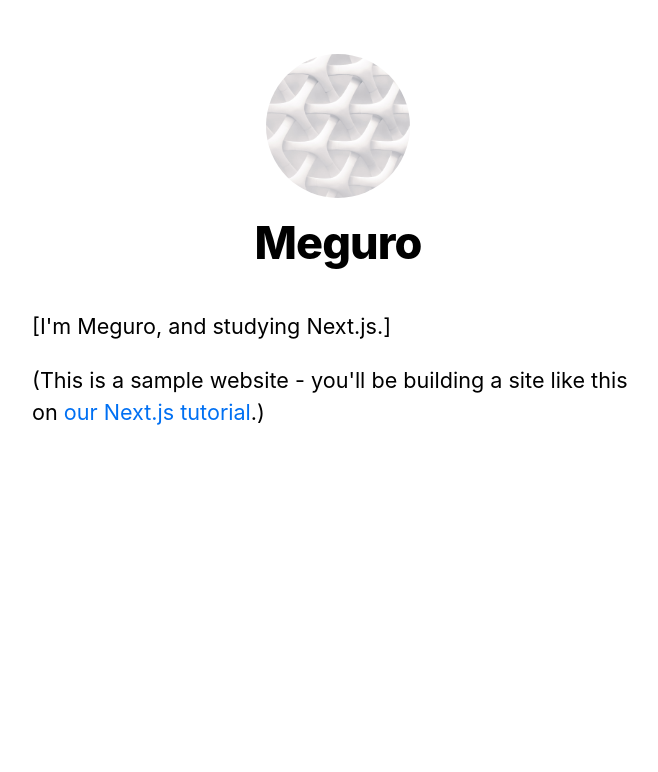
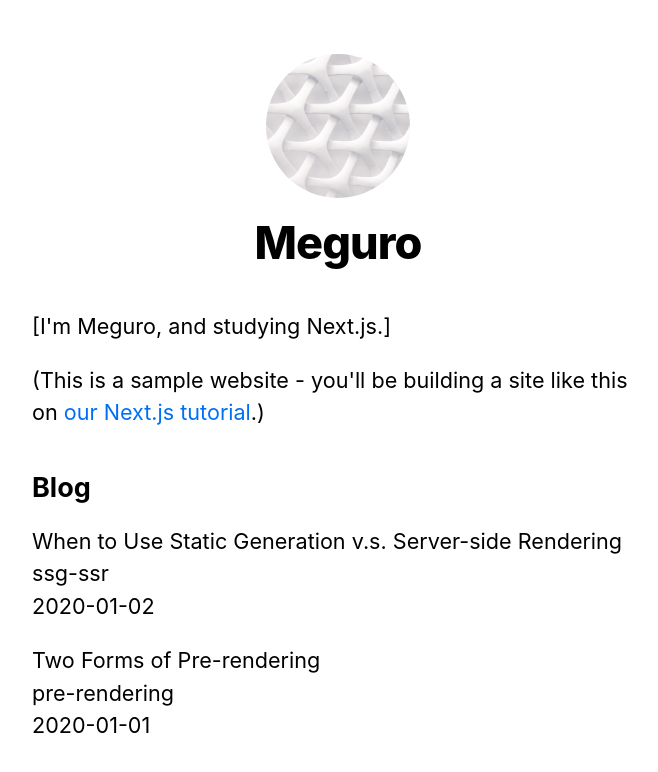
Before and after one commit to beautifulchair/nextjs-blog, a Next.js app: page / in a window 1280 px wide. Shown: the top 772 px of the page, without its empty margins (302-960 px from the left). Built offline with nearby package versions, Linux system fonts and the light colour scheme.

Commit message:
implement getSortedPostData

```diff
--- a/pages/index.js
+++ b/pages/index.js
@@ -1,8 +1,9 @@
 import Head from 'next/head';
 import Layout, { siteTitle } from '../components/layout';
 import utilStyles from '../styles/utils.module.css';
+import { getSortedPostsData } from '../lib/posts';
 
-export default function Home() {
+export default function Home({ allPostData }) {
   return (
     <Layout home>
       <Head>
@@ -15,6 +16,29 @@
           <a href="https://nextjs.org/learn">our Next.js tutorial</a>.)
         </p>
       </section>
+      <section className={`${utilStyles.headingMd} ${utilStyles.padding1px}`}>
+        <h2 className={utilStyles.headingLg}>Blog</h2>
+        <ul className={utilStyles.list}>
+          {allPostData.map(({ id, date, title }) => (
+            <li className={utilStyles.listItem} key={id}>
+              {title}
+              <br />
+              {id}
+              <br />
+              {date}
+            </li>
+          ))}
+        </ul>
+      </section>
     </Layout>
   );
 }
+
+export async function getStaticProps() {
+  const allPostData = getSortedPostsData();
+  return {
+    props: {
+      allPostData,
+    },
+  };
+}
```
